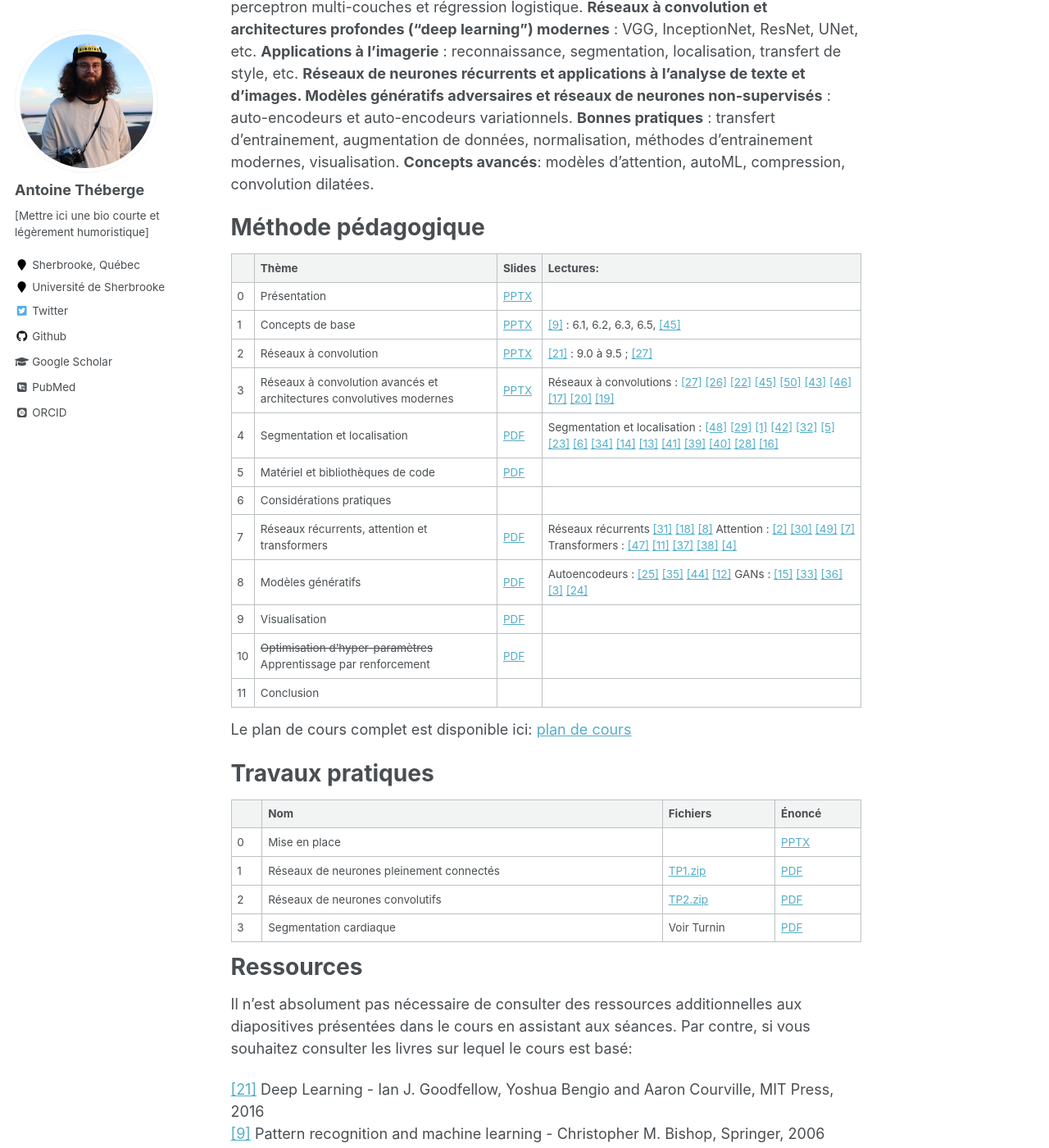
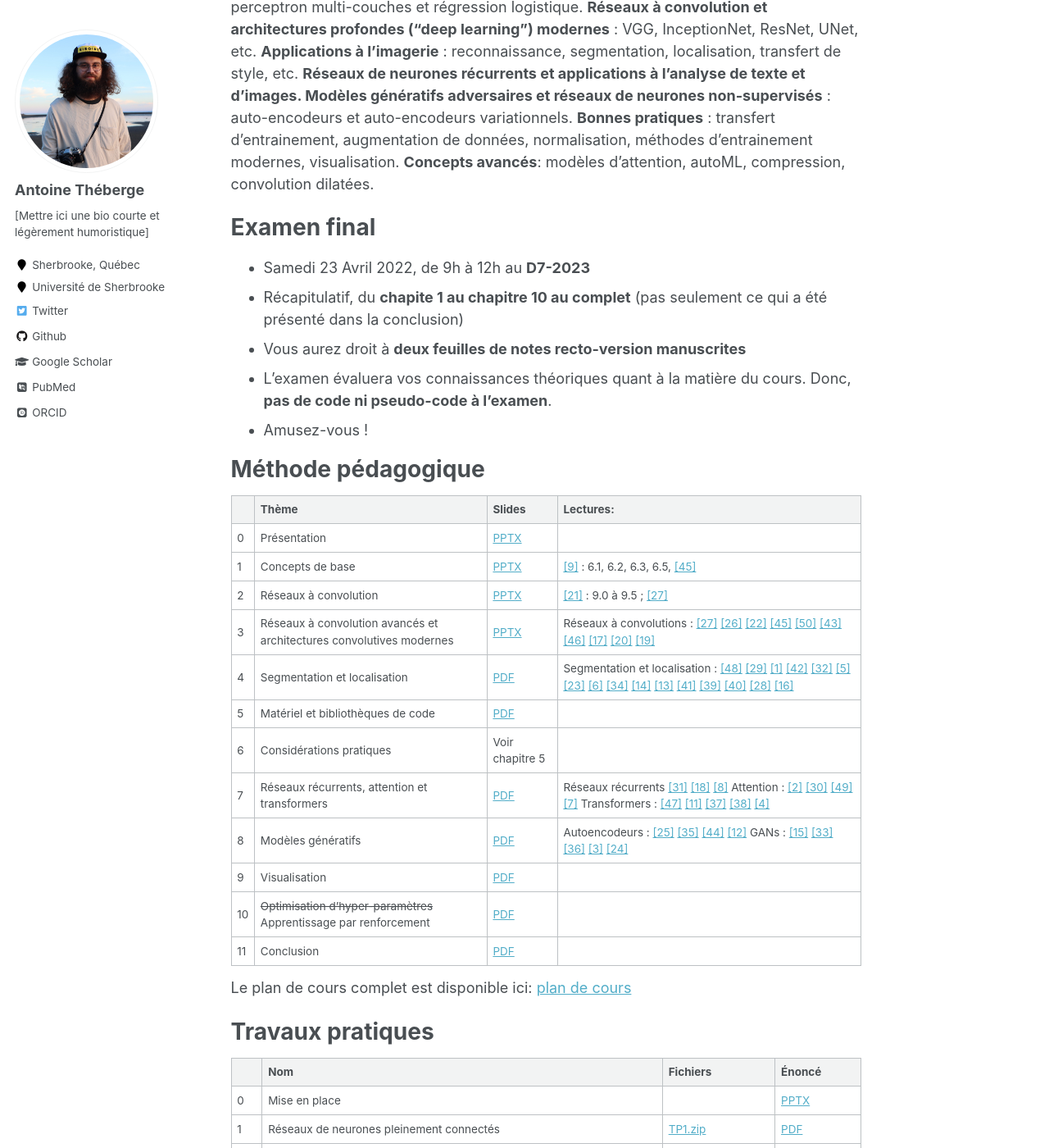
Before and after one commit to AntoineTheb/AntoineTheb.github.io, a Jekyll site: the page built from _teaching/2021-spring-ift780.md, in a window 1280 px wide and 1400 px high, scrolled down 426 px. Shown: the whole window at 82% size. Built offline with Jekyll 4.4.1, drawn with Linux system fonts in a browser that asks for light colours; some web fonts are replaced.

Commit message:
ENH: exam

```diff
--- a/_teaching/2021-spring-ift780.md
+++ b/_teaching/2021-spring-ift780.md
@@ -15,6 +15,15 @@ Objectifs du cours
 ======
 **Apprentissage supervisé par réseaux de neurones** : classification et régression avec réseaux à propagation avant et prédiction de cibles. **Réseaux de neurones classiques** : perceptron multi-couches et régression logistique. **Réseaux à convolution et architectures profondes ("deep learning") modernes** : VGG, InceptionNet, ResNet, UNet, etc. **Applications à l'imagerie** : reconnaissance, segmentation, localisation, transfert de style, etc. **Réseaux de neurones récurrents et applications à l'analyse de texte et d'images. Modèles génératifs adversaires et réseaux de neurones non-supervisés** : auto-encodeurs et auto-encodeurs variationnels. **Bonnes pratiques** : transfert d'entrainement, augmentation de données, normalisation, méthodes d'entrainement modernes, visualisation. **Concepts avancés**: modèles d'attention, autoML, compression, convolution dilatées.
 
+
+Examen final
+======
+- Samedi 23 Avril 2022, de 9h à 12h au **D7-2023**
+- Récapitulatif, du **chapite 1 au chapitre 10 au complet** (pas seulement ce qui a été présenté dans la conclusion)
+- Vous aurez droit à **deux feuilles de notes recto-version manuscrites**
+- L'examen évaluera vos connaissances théoriques quant à la matière du cours. Donc, **pas de code ni pseudo-code à l'examen**.
+- Amusez-vous !
+
 Méthode pédagogique
 ======
 
@@ -27,12 +36,12 @@ Méthode pédagogique
 | 3  | Réseaux à convolution avancés et architectures convolutives modernes| [PPTX](/files/ift780/03_CNN_avance.pptx)   | Réseaux à convolutions : [[27]](#27) [[26]](#26) [[22]](#22) [[45]](#45) [[50]](#50) [[43]](#43) [[46]](#46) [[17]](#17) [[20]](#20) [[19]](#19) |
 | 4  | Segmentation et localisation                                        | [PDF](/files/ift780/04_segmentation_localisation.pdf)   | Segmentation et localisation : [[48]](#48) [[29]](#29) [[1]](#1) [[42]](#42) [[32]](#32) [[5]](#5) [[23]](#23) [[6]](#6) [[34]](#34) [[14]](#14) [[13]](#13) [[41]](#41) [[39]](#39) [[40]](#40) [[28]](#28) [[16]](#16) |
 | 5  | Matériel et bibliothèques de code                                   | [PDF](/files/ift780/05_materiel.pdf)       |           |
-| 6  | Considérations pratiques                                            |                                            |           |
+| 6  | Considérations pratiques                                            | Voir chapitre 5 |           |
 | 7  | Réseaux récurrents, attention et transformers                       | [PDF](/files/ift780/07_reseaux_recurrents.pdf) | Réseaux récurrents [[31]](#31) [[18]](#18) [[8]](#8) Attention : [[2]](#2) [[30]](#30) [[49]](#49) [[7]](#7) Transformers : [[47]](#47) [[11]](#11) [[37]](#37) [[38]](#38) [[4]](#4)|
 | 8  | Modèles génératifs                                                  | [PDF](/files/ift780/08_modeles_generatifs.pdf) | Autoencodeurs : [[25]](#25) [[35]](#35) [[44]](#44) [[12]](#12) GANs : [[15]](#15) [[33]](#33) [[36]](#36) [[3]](#3) [[24]](#24) |
 | 9  | Visualisation                                                       | [PDF](/files/ift780/09_visualisation.pdf) |           |
-| 10 | ~~Optimisation d’hyper-paramètres~~ Apprentissage par renforcement    |  [PDF](/files/ift780/10_renforcement.pdf) |           |
-| 11 | Conclusion | |
+| 10 | ~~Optimisation d’hyper-paramètres~~ Apprentissage par renforcement  | [PDF](/files/ift780/10_renforcement.pdf) |           |
+| 11 | Conclusion | [PDF](/files/ift780/11_conclusion.pdf)|
 
 Le plan de cours complet est disponible ici: [plan de cours](/files/ift780/ift780.pdf)
 
```
Also changed, not shown: 1 other file.
